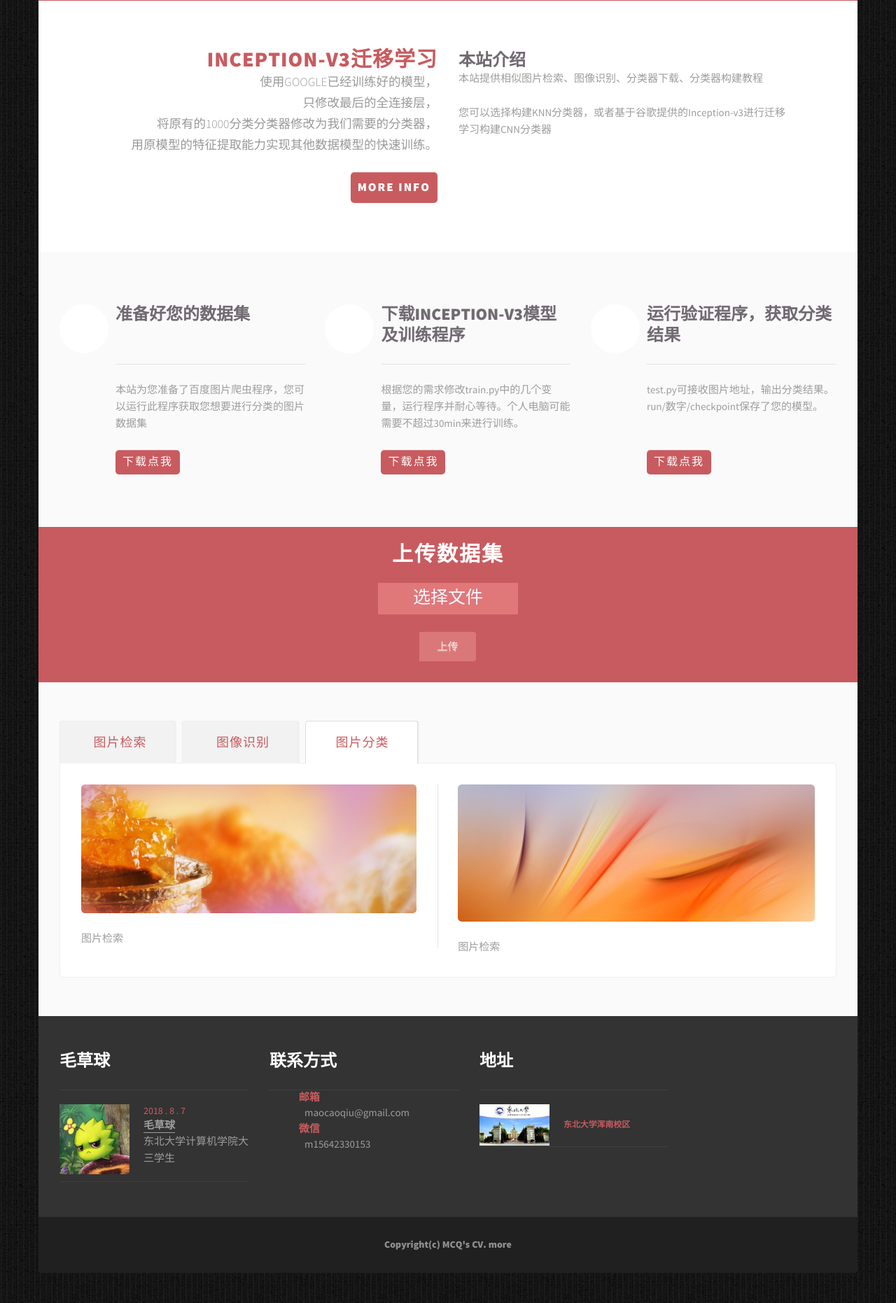
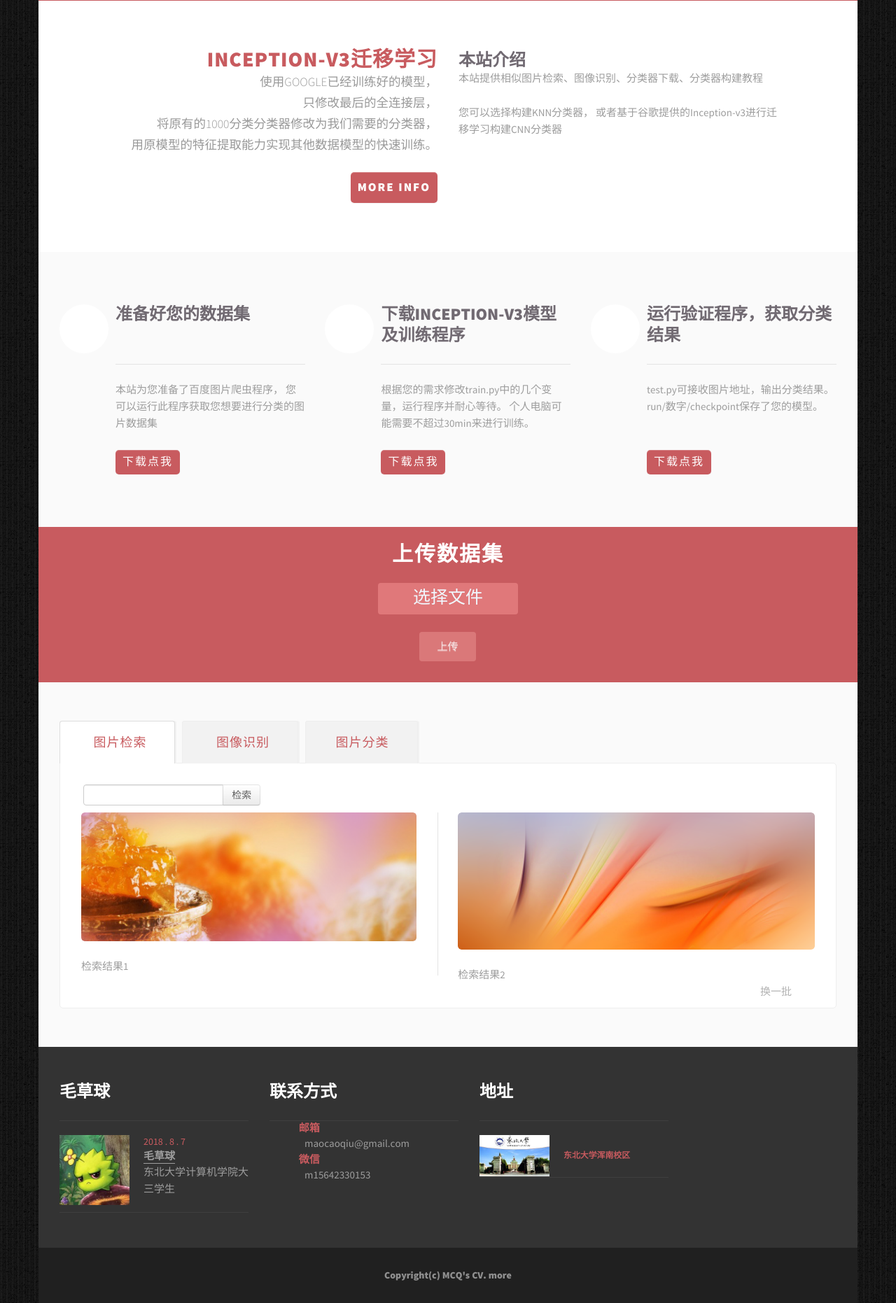
Before and after one commit to HellooYing/mcq-s_cv_web, a Python web app: template templates/index.html in a window 1280 px wide. Shown: the part 897-2759 px from the top of the page at 70% size. Run offline with Jinja, Linux system fonts and the light colour scheme; the template is opened without the code that fills it, so the values that code supplies are empty; some libraries are stand-ins or nearby versions; some web fonts are replaced.

Commit message:
图像识别页面ok

```diff
--- a/main.py
+++ b/main.py
@@ -1,5 +1,5 @@
 from settings import settings,is_closing,signal_handler,try_exit
-from model import MainHandler,UploadHandler
+from model import MainHandler,UploadHandler,Upload2Handler
 import tornado.ioloop
 import signal
 from tornado.options import options
@@ -7,6 +7,7 @@ from tornado.options import options
 application = tornado.web.Application([
     (r"/", MainHandler),
     (r"/upload", UploadHandler),
+    (r"/upload2", Upload2Handler),
 ], **settings)
 
 
--- a/templates/index.html
+++ b/templates/index.html
@@ -25,7 +25,10 @@
 
 <body>
     <!--[if lt IE 7]>
-            <p class="chromeframe">You are using an <strong>outdated</strong> browser. Please <a href="http://browsehappy.com/">upgrade your browser</a> or <a href="http://www.google.com/chromeframe/?redirect=true">activate Google Chrome Frame</a> to improve your experience.</p>
+            <p class="chromeframe">You are using an <strong>outdated</strong> browser.
+                Please <a href="http://browsehappy.com/">upgrade your browser</a> or
+                 <a href="http://www.google.com/chromeframe/?redirect=true">
+                    activate Google Chrome Frame</a> to improve your experience.</p>
         <![endif]-->
 
     <!-- This code is taken from http://twitter.github.com/bootstrap/examples/hero.html -->
@@ -121,7 +124,8 @@
                         <h1>本站介绍</h1>
                         <p>本站提供相似图片检索、图像识别、分类器下载、分类器构建教程
                         </p>
-                        <p class="last">您可以选择构建KNN分类器，或者基于谷歌提供的Inception-v3进行迁移学习构建CNN分类器</p>
+                        <p class="last">您可以选择构建KNN分类器， 或者基于谷歌提供的Inception-v3进行迁移学习构建CNN分类器
+                        </p>
 
                     </div>
                 </div>
@@ -141,7 +145,8 @@
                                 <br>
                                 <br> </h1>
                             <div class="ruler-bottom"></div>
-                            <p class="spacing-t">本站为您准备了百度图片爬虫程序，您可以运行此程序获取您想要进行分类的图片数据集</p>
+                            <p class="spacing-t">本站为您准备了百度图片爬虫程序， 您可以运行此程序获取您想要进行分类的图片数据集
+                            </p>
 
                             <a href="#" class="btn">下载点我</a>
                         </div>
@@ -155,7 +160,8 @@
                         <div class="media-body">
                             <h1 class="media-heading">下载Inception-v3模型及训练程序</h1>
                             <div class="ruler-bottom"></div>
-                            <p class="spacing-t">根据您的需求修改train.py中的几个变量，运行程序并耐心等待。个人电脑可能需要不超过30min来进行训练。</p>
+                            <p class="spacing-t">根据您的需求修改train.py中的几个变量，运行程序并耐心等待。 个人电脑可能需要不超过30min来进行训练。
+                            </p>
                             <a href="#" class="btn">下载点我</a>
                         </div>
                     </div>
@@ -168,7 +174,7 @@
                         <div class="media-body">
                             <h1 class="media-heading">运行验证程序，获取分类结果</h1>
                             <div class="ruler-bottom"></div>
-                            <p class="spacing-t">test.py可接收图片地址，输出分类结果。run/数字/checkpoint保存了您的模型。
+                            <p class="spacing-t">test.py可接收图片地址，输出分类结果。 run/数字/checkpoint保存了您的模型。
                                 <br>
                                 <br>
                             </p>
@@ -182,11 +188,13 @@
     <div class="container">
         <div class="featured-heading">
             <h1>上传数据集</h1>
-            <form class="form-horizontal input-append"  action="/upload" method="post" enctype="multipart/form-data">
+            <form class="form-horizontal input-append" action="/upload" method="post" enctype="multipart/form-data">
                 <input type="file" name="uploadfile" id="file" class="inputfile span3" style=" width: 0.1px;height: 0.1px;opacity: 0;overflow: hidden;position: absolute;z-index: -1;"
                     data-multiple-caption="{count} files selected" multiple />
-                <label for="file" style="color:aliceblue;padding: 10px;height: 45px;width:200px;font-size: 25px;margin-bottom: 25px;background-color: rgba(250, 150, 150, 0.5)">选择文件</label>
-                <button type="submit" class="btn">上传</button>
+                <label for="file" style="border-radius: 4px 4px 4px 4px;color:aliceblue;
+                padding: 10px;height: 45px;width:200px;font-size: 25px;margin-bottom: 25px;
+                background-color: rgba(250, 150, 150, 0.5)">选择文件</label>
+                <button type="submit" class="btn" style="border-radius: 4px 4px 4px 4px;">上传</button>
             </form>
         </div>
     </div>
@@ -195,7 +203,7 @@
     <div class="container">
         <div class="tabs">
             <ul id="myTab" class="nav nav-tabs">
-                <li class="">
+                <li class="active">
                     <a href="#Sedegestasteet" data-toggle="tab">
                         <i class="fw-icon-flag"></i> 图片检索</a>
                 </li>
@@ -203,41 +211,68 @@
                     <a href="#morbiinterdum" data-toggle="tab">
                         <i class="fw-icon-tint"></i> 图像识别</a>
                 </li>
-                <li class="active">
+                <li>
                     <a href="#interdumMorbi" data-toggle="tab">
                         <i class="fw-icon-magnet"></i>图片分类 </a>
                 </li>
             </ul>
             <div id="myTabContent" class="tab-content">
                 <div class="tab-pane fade active in" id="Sedegestasteet">
+                    <form class="form-horizontal input-append" action="/search" method="post" style="width:60%;margin-left:3%">
+                        <input type="text" name="" id="" class="span3" style="height:30px;width: 200px;" />
+                        <button type="submit" class="btn" style="opacity: .8;">检索</button>
+                    </form>
                     <div class="row-fluid">
                         <div class="span6 ruler-right ruler-bottom">
                             <div class="block">
                                 <img src="/static/img/img1.png" class="spacing-b" alt="">
-                                <p class="last">图片检索</p>
+                                <p class="last">检索结果1</p>
+                            </div>
+                        </div>
+
+                        <div class="span6">
+                            <div class="block no-spacing-l">
+                                <img src="/static/img/img2.png" class="spacing-b no-spacing-l" alt="">
+                                <p class="last">检索结果2</p>
+                            </div>
+                            <a href="javascript:void(0)">
+                                <p class="last" style="margin-left: 80%;margin-bottom: -20px;
+                                color:#000000;opacity: .3;">
+                                    换一批</p>
+                            </a>
+                        </div>
+
+                    </div>
+                </div>
+
+                <div class="tab-pane fade" id="morbiinterdum">
+                    <div class="form-horizontal input-append">
+                        <input id="txsb" type="file" accept="jpg png" name="uploadfile"  class="inputfile span4" style=" width: 0.1px;height: 0.1px;opacity: 0;overflow: hidden;
+                            position: absolute;z-index: -1;" />
+                        <label for="txsb" style="border-radius: 4px 0 0 4px;color:rgba(145, 143, 143, 0.548);
+                        padding-top: 5px;padding-left: 5px;height: 30px;width:200px;font-size: 15px;
+                        float:left;margin-left: 33px;vertical-align: middle;   margin-bottom: 1px;padding-bottom: 0; background-color: #ffffff;
+                        border: 1px solid #cccccc;box-shadow: inset 0 1px 1px rgba(0, 0, 0, 0.075)">
+                            选择文件</label>
+                        <button type="submit" class="btn" style="border-radius: 0 4px  4px 0;float:left;opacity: .8;" onclick="UploadFile();">上传</button>
+                    </div>
+                    <div class="row-fluid">
+                        <div class="span6 ruler-right">
+                            <div class="block">
+                                <img id="sbimg" src="/static/img/img1.png" class="spacing-b" alt="">
+                                <p class="last">原图</p>
                             </div>
                         </div>
                         <div class="span6">
                             <div class="block no-spacing-l">
                                 <img src="/static/img/img2.png" class="spacing-b no-spacing-l" alt="">
-                                <p class="last">图片检索</p>
+                                <p class="last">识别结果</p>
                             </div>
-                        </div>
-                    </div>
-                </div>
-                <div class="tab-pane fade" id="morbiinterdum">
-                    <div class="row-fluid">
-                        <div class="span6 ruler-right">
-                            <div class="block">
-                                <img src="/static/img/img1.png" class="spacing-b" alt="">
-                                <p class="last">图像识别</p>
-                            </div>
-                        </div>
-                        <div class="span6">
-                            <div class="block no-spacing-l">
-                                <img src="/static/img/img2.png" class="spacing-b no-spacing-l" alt="">
-                                <p class="last">图像识别</p>
-                            </div>
+                            <a href="javascript:void(0)">
+                                <p class="last" style="margin-left: 80%;margin-bottom: -20px;
+                                color:#000000;opacity: .3;">
+                                    换一下</p>
+                            </a>
                         </div>
                     </div>
                 </div>
@@ -254,10 +289,14 @@
                                 <img src="/static/img/img2.png" class="spacing-b no-spacing-l" alt="">
                                 <p class="last">图片分类</p>
                             </div>
+
+                        </div>
+
                     </div>
                 </div>
+
             </div>
-            </div>
+
         </div>
     </div>
     <div class="container">
@@ -279,7 +318,7 @@
                     </ul>
                 </div>
             </div>
-            <div class="span3" >
+            <div class="span3">
                 <h1>联系方式</h1>
                 <div class="posts">
                     <ul>
@@ -331,40 +370,58 @@
         $('#myCarousel').carousel({
             interval: 3800
         });
-        var inputs = document.querySelectorAll('.inputfile');
-        Array.prototype.forEach.call(inputs, function (input) {
-            var label = input.nextElementSibling,
-                labelVal = label.innerHTML;
-
-            input.addEventListener('change', function (e) {
-                var fileName = '';
-                if (this.files && this.files.length > 1)
-                    fileName = (this.getAttribute('data-multiple-caption') || '')
-                        .replace('{count}', this.files.length);
-                else
-                    fileName = e.target.value.split('\\').pop();
-
-                if (fileName)
-                    label.querySelector('span').innerHTML = fileName;
-                else
-                    label.innerHTML = labelVal;
-            });
-        });
-        function f1(){
+        function f1() {
             document.body.scrollTop = document.documentElement.scrollTop = 800;
         }
-        function f2(){
+        function f2() {
             document.body.scrollTop = document.documentElement.scrollTop = 1200;
         }
-        function f3(){
+        function f3() {
             document.body.scrollTop = document.documentElement.scrollTop = 1400;
         }
-        function f4(){
+        function f4() {
             document.body.scrollTop = document.documentElement.scrollTop = 1800;
         }
-        function f5(){
+        function f5() {
             document.body.scrollTop = document.documentElement.scrollTop = 2200;
         }
+        function UploadFile(){
+            var fileObj = $("#txsb")[0].files[0];
+            console.log(fileObj)
+            var form = new FormData();
+            form.append("uploadfile", fileObj);
+
+            $.ajax({
+                type:'POST',
+                url: '/upload2',
+                data: form,
+                processData: false,  // tell jQuery not to process the data
+                contentType: false,  // tell jQuery not to set contentType
+                success: function(result){
+                    alert("上传成功");
+                }
+            })
+        }
+document
+    .querySelector('#txsb')
+    .addEventListener('change', function(){
+        //当没选中图片时，清除预览
+        if(this.files.length === 0){
+            document.querySelector('#preview').src = '';
+            return;
+        }
+
+        //实例化一个FileReader
+        var reader = new FileReader();
+
+        reader.onload = function (e) {
+            //当reader加载时，把图片的内容赋值给
+            document.querySelector('#sbimg').src = e.target.result;
+        };
+
+    //读取选中的图片，并转换成dataURL格式
+    reader.readAsDataURL(this.files[0]);
+    }, false);
     </script>
 
 </body>
```
Also changed, not shown: model.py (+8 -0 lines), test.py (added, +30 -0 lines), static/css/custom-styles.css (line endings or trailing spaces), static/uoload/banner-image.jpg (added), 1 other file. Lines whose indentation alone changed are shown as unchanged.
